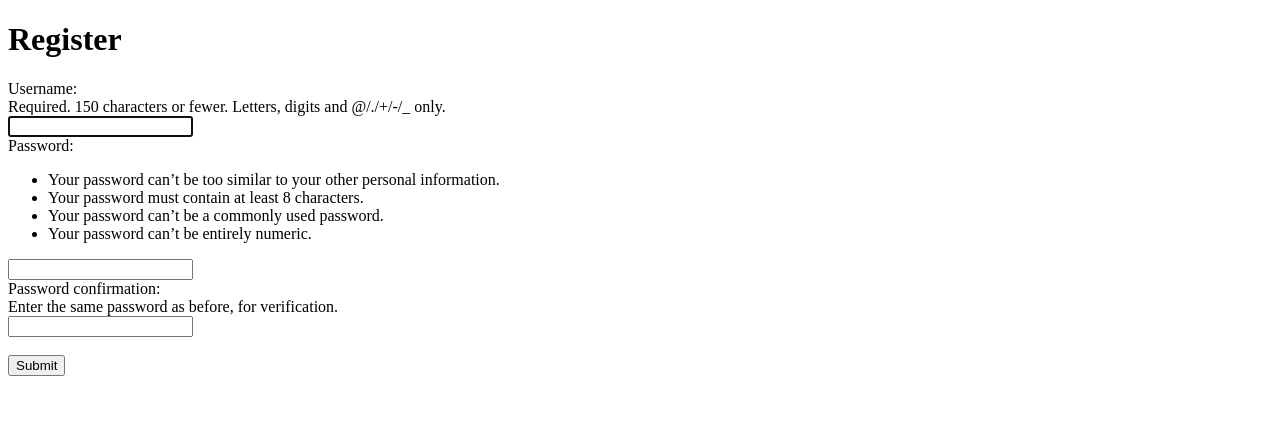
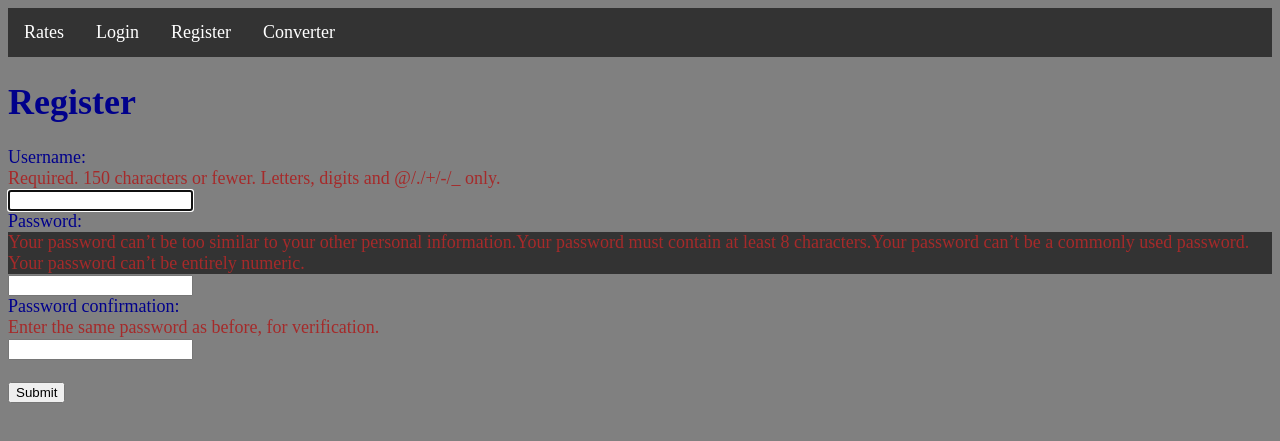
Before and after one commit to whales-dmtr/xrates, a Django app: page /users/register in a window 1280 px wide. Shown: the top 441 px of the page. Run offline with Django 5.2, Linux system fonts and the light colour scheme.

Commit message:
feat: add base template with navbar and styles

```diff
--- /dev/null
+++ b/xrates/styles/style.css
@@ -0,0 +1,30 @@
+ul {
+    list-style-type: none;
+    margin: 0;
+    padding: 0;
+    overflow: hidden;
+    background-color: #333;
+}
+
+li {
+    float: left;
+}
+
+li a {
+    display: block;
+    color: white;
+    text-align: center;
+    padding: 14px 16px;
+    text-decoration: none;
+}
+
+/* Change the link color to #111 (black) on hover */
+li a:hover {
+    background-color: #111;
+}
+
+body {
+    background-color: grey;
+    color: darkblue;
+    font-size: large;
+}
--- /dev/null
+++ b/xrates/templates/base.html
@@ -0,0 +1,23 @@
+{% load static %}
+
+<!DOCTYPE html>
+<html lang="en">
+
+<head>
+    <meta charset="UTF-8">
+    <meta name="viewport" content="width=device-width, initial-scale=1.0">
+    <link rel="stylesheet" type="text/css" href="{% static 'style.css' %}">
+    {% block title %} {% endblock %}
+    {% block links %} {% endblock %}
+</head>
+
+<body>
+    <ul>
+        <li><a href={% url "rates" %}>Rates</a></li>
+        <li><a href={% url "users:login" %}>Login</a></li>
+        <li><a href={% url "users:register" %}>Register</a></li>
+        <li><a href={% url "converter" %}>Converter</a></li>
+    </ul>
+    {% block content %} {% endblock %}
+</body>
+</html>
--- /dev/null
+++ b/xrates/users/static/users/styles/register.css
@@ -0,0 +1,3 @@
+.helptext {
+    color: brown;
+}
--- a/xrates/users/templates/users/register.html
+++ b/xrates/users/templates/users/register.html
@@ -1,13 +1,14 @@
-<!DOCTYPE html>
-<html lang="en">
+{% extends "base.html" %}
+{% load static %}
 
-<head>
-    <meta charset="UTF-8">
-    <meta name="viewport" content="width=device-width, initial-scale=1.0">
+{% block title %}
 <title>Register</title>
-</head>
+{% endblock %}
+{% block links %}
+<link rel="stylesheet" type="text/css" href="{% static 'users/styles/register.css' %}">
+{% endblock %}
 
-<body>
+{% block content%}
 <h1>Register</h1>
 <form action="/users/register" method="POST">
     {% csrf_token %}
@@ -15,6 +16,4 @@
     <br>
     <button>Submit</button>
 </form>
-</body>
-
-</html>
+{% endblock %}
```
Also changed, not shown: xrates/converter/templates/converter/converter.html (+5 -10 lines), xrates/rates/templates/rates/rates.html (+5 -10 lines), xrates/users/templates/users/login.html (+5 -10 lines), xrates/xrates/settings.py (+6 -1 lines). Lines whose indentation alone changed are shown as unchanged.
